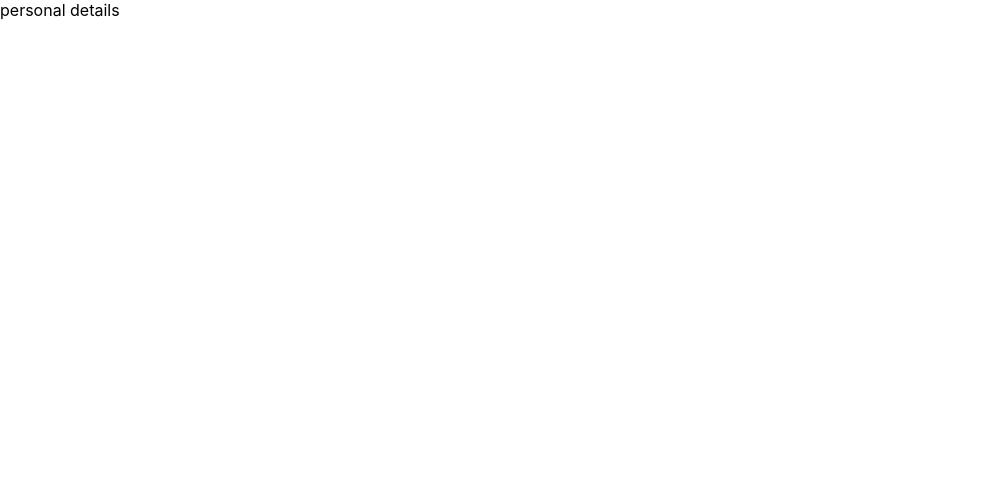
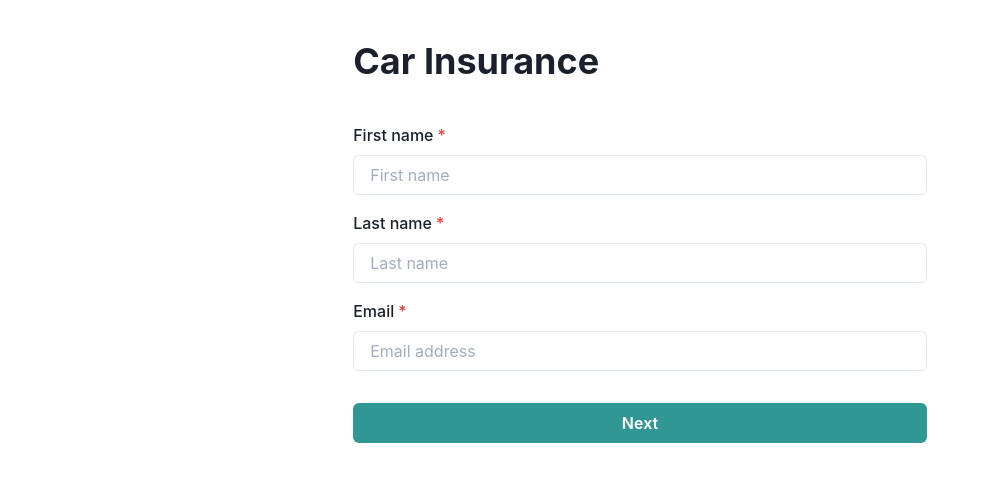
Before and after one commit to alkafaiz/car-insurance, a React (Create React App) app: page /steps/personal-details in a window 1280 px wide. Shown: the top 482 px of the page, without its empty margins (0-989 px from the left). Built offline with nearby package versions, Linux system fonts and the light colour scheme.

Commit message:
create PersonalDetailForm component

```diff
--- a/package.json
+++ b/package.json
@@ -16,7 +16,8 @@
     "react-dom": "^17.0.1",
     "react-router-dom": "^5.2.0",
     "react-scripts": "4.0.3",
-    "web-vitals": "^1.0.1"
+    "web-vitals": "^1.0.1",
+    "yup": "^0.32.9"
   },
   "scripts": {
     "start": "react-scripts start",
--- a/src/App.js
+++ b/src/App.js
@@ -1,13 +1,23 @@
 import "./App.css";
 import { Router, Switch, Route, Redirect } from "react-router-dom";
-import { ROOT, STEPS, PERSONAL_DETAILS, CAR_DETAILS, SUCCESS } from "./routes";
+import {
+  ROOT,
+  STEPS,
+  PERSONAL_DETAILS,
+  CAR_DETAILS,
+  SUCCESS,
+  Layout
+} from "./routes";
 import { createBrowserHistory } from "history";
 import { PersonalDetails, CarDetails, SubmitSuccess } from "./screens";
+import { ChakraProvider } from "@chakra-ui/react";
 
 const history = createBrowserHistory();
 
 function App() {
   return (
+    <ChakraProvider>
+      <Layout>
         <Router history={history}>
           <Switch>
             <Redirect exact from={ROOT} to={PERSONAL_DETAILS} />
@@ -17,6 +27,8 @@ function App() {
             <Route path={SUCCESS} component={SubmitSuccess} />
           </Switch>
         </Router>
+      </Layout>
+    </ChakraProvider>
   );
 }
 
--- /dev/null
+++ b/src/containers/PersonalDetailForm.jsx
@@ -0,0 +1,90 @@
+import React from "react";
+import { Formik, Form, Field } from "formik";
+import {
+  FormControl,
+  FormLabel,
+  Input,
+  FormErrorMessage,
+  Button
+} from "@chakra-ui/react";
+import * as Yup from "yup";
+import { useHistory } from "react-router-dom";
+import { CAR_DETAILS } from "../routes";
+
+function PersonalDetailForm() {
+  const history = useHistory();
+
+  const onSubmit = values => {
+    console.log(values);
+    history.push(CAR_DETAILS);
+  };
+
+  return (
+    <Formik
+      initialValues={{ firstName: "", lastName: "", dob: "", email: "" }}
+      validationSchema={Yup.object({
+        firstName: Yup.string().required("Required"),
+        lastName: Yup.string().required("Required"),
+        email: Yup.string()
+          .email("Invalid email format")
+          .required("Required")
+      })}
+      onSubmit={onSubmit}
+    >
+      {formik => (
+        <Form onSubmit={formik.handleSubmit}>
+          <Field name="firstName">
+            {({ field, form }) => (
+              <FormControl
+                mb={4}
+                isRequired
+                isInvalid={form.errors.firstName && form.touched.firstName}
+              >
+                <FormLabel htmlFor="first-name">First name</FormLabel>
+                <Input {...field} id="first-name" placeholder="First name" />
+                <FormErrorMessage>{form.errors.firstName}</FormErrorMessage>
+              </FormControl>
+            )}
+          </Field>
+          <Field name="lastName">
+            {({ field, form }) => (
+              <FormControl
+                mb={4}
+                isRequired
+                isInvalid={form.errors.lastName && form.touched.lastName}
+              >
+                <FormLabel htmlFor="last-name">Last name</FormLabel>
+                <Input {...field} id="last-name" placeholder="Last name" />
+                <FormErrorMessage>{form.errors.lastName}</FormErrorMessage>
+              </FormControl>
+            )}
+          </Field>
+          <Field name="email">
+            {({ field, form }) => (
+              <FormControl
+                mb={4}
+                isRequired
+                isInvalid={form.errors.email && form.touched.email}
+              >
+                <FormLabel htmlFor="email">Email</FormLabel>
+                <Input {...field} id="email" placeholder="Email address" />
+                <FormErrorMessage>{form.errors.email}</FormErrorMessage>
+              </FormControl>
+            )}
+          </Field>
+          <Button
+            mt={4}
+            colorScheme="teal"
+            isLoading={formik.isSubmitting}
+            type="submit"
+            isFullWidth
+          >
+            Next
+          </Button>
+        </Form>
+      )}
+    </Formik>
+  );
+}
+
+export default PersonalDetailForm;
--- /dev/null
+++ b/src/routes/Layout/index.jsx
@@ -0,0 +1,12 @@
+import React from "react";
+import { Container, Heading } from "@chakra-ui/react";
+
+function Layout({ children }) {
+  return (
+    <Container>
+      <Heading my={10}>Car Insurance</Heading> {children}
+    </Container>
+  );
+}
+
+export { Layout };
--- a/src/routes/index.js
+++ b/src/routes/index.js
@@ -1,3 +1,5 @@
+export * from "./Layout";
+
 export const ROOT = "/";
 export const STEPS = "/steps";
 export const PERSONAL_DETAILS = STEPS + "/personal-details";
--- a/src/screens/PersonalDetails.jsx
+++ b/src/screens/PersonalDetails.jsx
@@ -1,11 +1,12 @@
 import React, { useEffect } from "react";
+import PersonalDetailForm from "../containers/PersonalDetailForm";
 
 function PersonalDetails() {
   useEffect(() => {
     document.title = "Personal Detail | Car Insurance";
   }, []);
 
-  return <div>personal details</div>;
+  return <PersonalDetailForm />;
 }
 
 export { PersonalDetails };
```
Also changed, not shown: 1 other file (tests, documents, lock files or other folders). Lines whose indentation alone changed are shown as unchanged.
